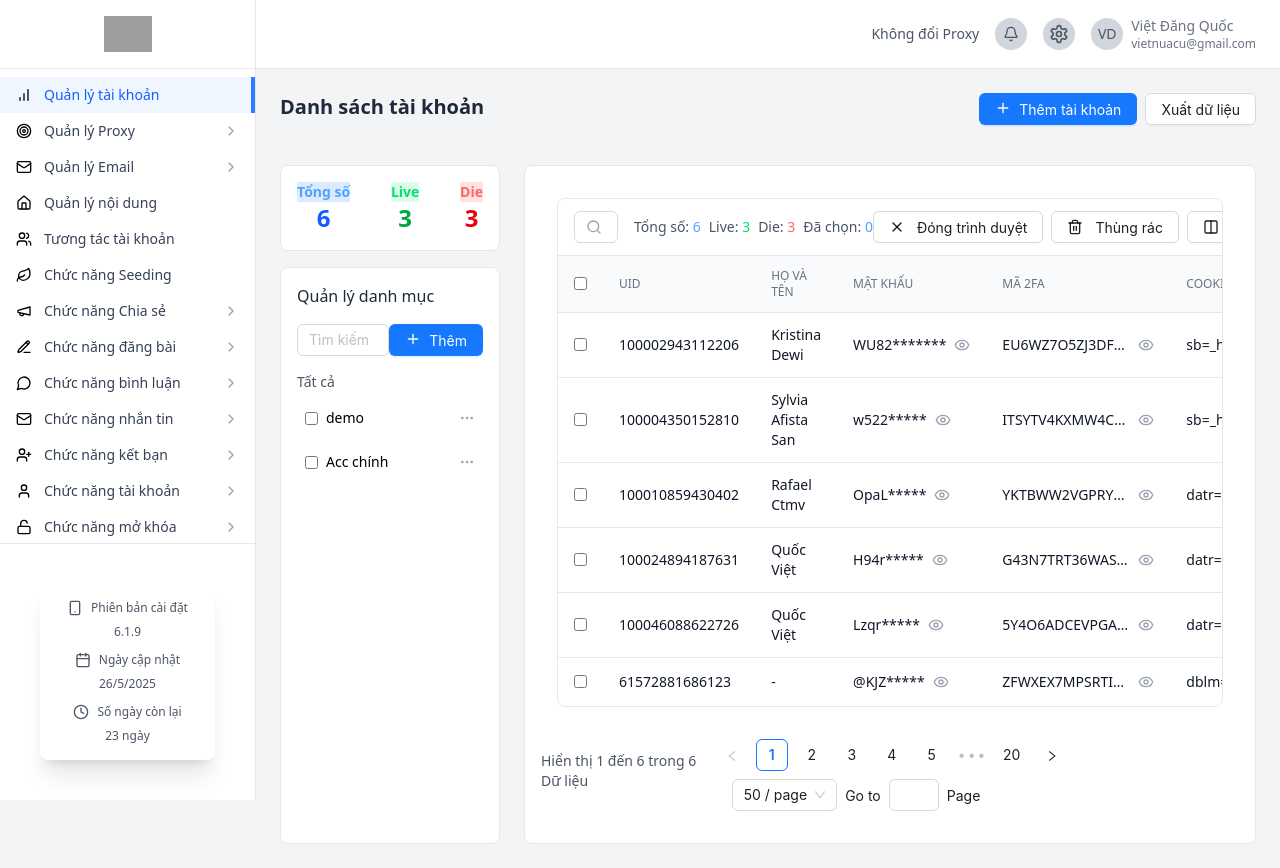
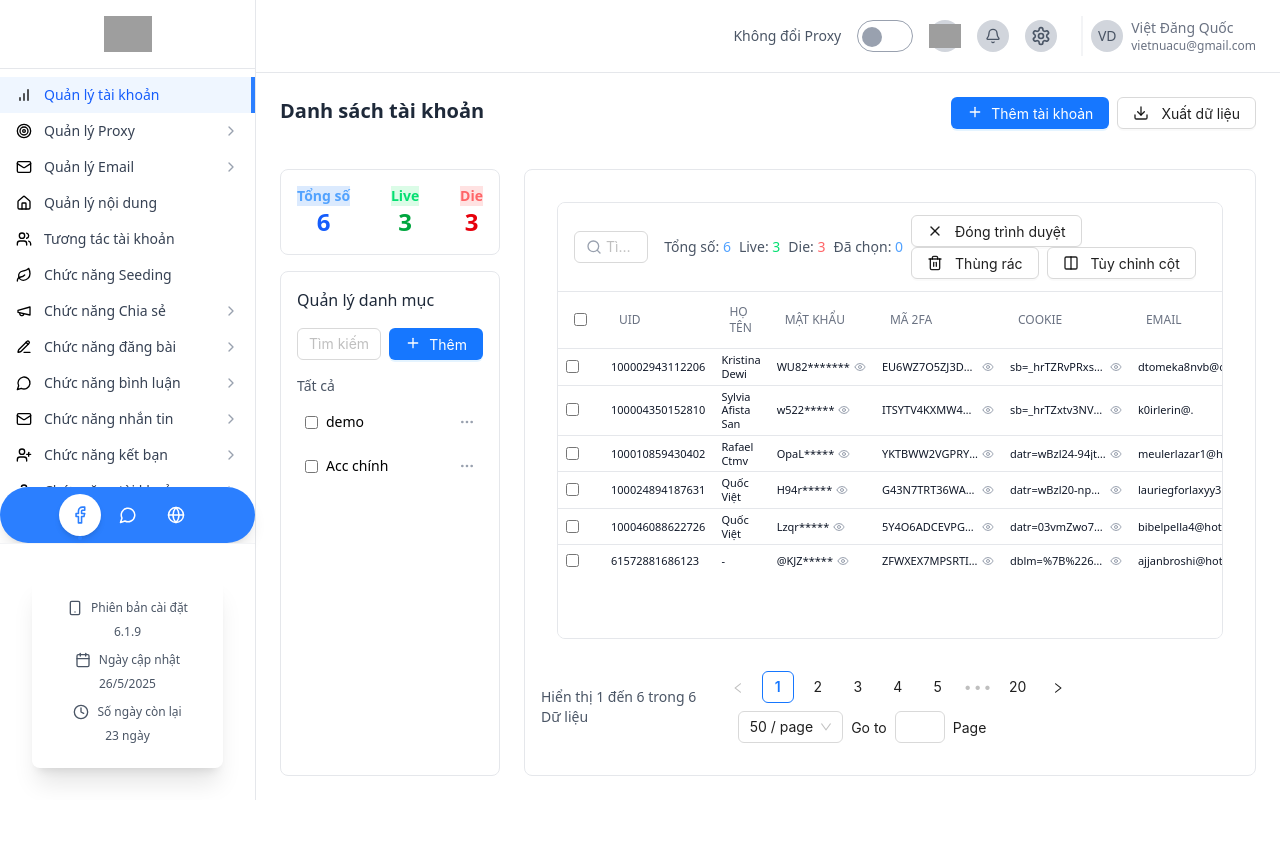
Before and after one commit to masterquanh06/intern-fe, a React (Vite) app: page / in a window 1280 px wide. After the commit the page ends 800 px from the top, so only its background shows below. Built offline with nearby package versions, Linux system fonts and the light colour scheme; grey boxes are pictures that could not be loaded.

Commit message:
almost done

```diff
--- a/src/App.tsx
+++ b/src/App.tsx
@@ -1,5 +1,5 @@
 import { Button } from 'antd';
-import { Plus } from 'lucide-react';
+import { Download, Plus } from 'lucide-react';
 import './App.css';
 import AccountsTable from './components/AccountTable';
 import AppHeader from './components/AppHeader';
@@ -10,7 +10,7 @@ import StatsCards from './components/StatCards';
 function App() {
 
   return (
-    <div className="flex bg-gray-100">
+    <div className="flex">
       <AppSidebar />
 
       <div className="flex-1 flex flex-col overflow-hidden">
@@ -25,7 +25,10 @@ function App() {
                 <Button type="primary" icon={<Plus className="w-4 h-4" />}>
                   Thêm tài khoản
                 </Button>
-                <Button>Xuất dữ liệu</Button>
+                <Button className="flex items-center space-x-1">
+                  <Download size={16} />
+                  <span>Xuất dữ liệu</span>
+                </Button>
 
               </div>
             </div>
--- a/src/components/AccountTable.tsx
+++ b/src/components/AccountTable.tsx
@@ -9,7 +9,7 @@ const accountsData = [
     password: 'WU82*******',
     twoFA: 'EU6WZ7O5ZJ3DF3CXBRP...',
     cookie: 'sb=_hrTZRvPRxsRgRuM_2...',
-        email: 'dtomeka8nvb@outlook.com'
+    email: 'dtomeka8nvb@outlook.com',
   },
   {
     uid: '100004350152810',
@@ -17,7 +17,7 @@ const accountsData = [
     password: 'w522*****',
     twoFA: 'ITSYTV4KXMW4C5XSL5...',
     cookie: 'sb=_hrTZxtv3NVD3tEZxC.dsankdsadjkashdjkasdhjkasdhkjasdhjkasdhjk,sadhjkasdhasdjkkjdhsajkdshajkdashjkdashjksahjksadhkjkdjashdjksahdjkashjkdashjkashjkashdjksahkdjashdjksahk..',
-        email: 'k0irlerin@.'
+    email: 'k0irlerin@.',
   },
   {
     uid: '100010859430402',
@@ -25,7 +25,7 @@ const accountsData = [
     password: 'OpaL*****',
     twoFA: 'YKTBWW2VGPRYWLH3E4...',
     cookie: 'datr=wBzl24-94jt2BzrTCjp...',
-        email: 'meulerlazar1@hotmail.com'
+    email: 'meulerlazar1@hotmail.com',
   },
   {
     uid: '100024894187631',
@@ -33,7 +33,7 @@ const accountsData = [
     password: 'H94r*****',
     twoFA: 'G43N7TRT36WASSVGZOV...',
     cookie: 'datr=wBzl20-npp_pCPHn...',
-        email: 'lauriegforlaxyy3@hotmail.com'
+    email: 'lauriegforlaxyy3@hotmail.com',
   },
   {
     uid: '100046088622726',
@@ -41,7 +41,7 @@ const accountsData = [
     password: 'Lzqr*****',
     twoFA: '5Y4O6ADCEVPGA6J3YTG...',
     cookie: 'datr=03vmZwo7qCc35SKl...',
-        email: 'bibelpella4@hotmail.com'
+    email: 'bibelpella4@hotmail.com',
   },
   {
     uid: '61572881686123',
@@ -49,10 +49,9 @@ const accountsData = [
     password: '@KJZ*****',
     twoFA: 'ZFWXEX7MPSRTI76BAML...',
     cookie: 'dblm=%7B%22615728816...',
-        email: 'ajjanbroshi@hotmail.comffffffffffffffffffffffffffffffffffffffffffffffffffffffffffffffffffffffffffffffffffffffffffffffffffffffffffffffffffffffff'
-    }
+    email: 'ajjanbroshi@hotmail.comffffffffffffffffffffffffffffffffffffffffffffffffffffffffffffffffffffffffffffffffffffffffffffffffffffffffffffffffffffffff',
+  },
 ];
-
 
 const AccountsTable = () => {
   const [currentPage, setCurrentPage] = useState(1);
@@ -62,22 +61,22 @@ const AccountsTable = () => {
       {/* Nội dung bảng */}
       <div className="flex-1 bg-white rounded-lg border border-gray-200 m-4 overflow-x-scroll">
         {/* Table Header */}
-                <div className="px-4 py-3 border-b border-gray-200">
-                    <div className="flex items-center justify-between">
-                        <div className="flex items-center space-x-4">
+        <div className="px-2 md:px-4 py-3 border-b border-gray-200">
+          <div className="flex flex-col md:flex-row md:items-center md:justify-between gap-2">
+            <div className="flex flex-col sm:flex-row items-stretch sm:items-center space-y-2 sm:space-y-0 sm:space-x-4">
               <Input
                 placeholder="Tìm kiếm"
                 prefix={<Search className="w-4 h-4 text-gray-400" />}
-                                className="w-64"
+                className="w-full sm:w-64"
               />
               <div className="flex items-center space-x-2 text-sm text-gray-600 whitespace-nowrap">
                 <span>Tổng số: <span className="text-blue-400">6</span></span>
                 <span>Live: <span className="text-green-400">3</span></span>
                 <span>Die: <span className="text-red-400">3</span></span>
-                                <span>Đã chọn:  <span className="text-blue-400">0</span></span>
+                <span>Đã chọn: <span className="text-blue-400">0</span></span>
               </div>
             </div>
-                        <div className="flex items-center space-x-2">
+            <div className="flex flex-wrap items-center space-x-2">
               <Button className="flex items-center space-x-1">
                 <X size={16} />
                 <span>Đóng trình duyệt</span>
@@ -95,49 +94,49 @@ const AccountsTable = () => {
         </div>
 
         {/* Table Content */}
-                <div className="">
-                    <table className="min-w-full divide-y divide-gray-200 select-none">
-                        <thead className="bg-gray-50">
+        <div>
+          <table className="min-w-[700px] md:min-w-full divide-y divide-gray-200 select-none caret-transparent">
+            <thead>
               <tr>
-                                <th className="px-4 py-3">
+                <th className="px-2 md:px-4 py-3">
                   <input type="checkbox" className="rounded" />
                 </th>
-                                <th className="px-4 py-3 text-left text-xs font-medium text-gray-500 uppercase">UID</th>
-                                <th className="px-4 py-3 text-left text-xs font-medium text-gray-500 uppercase">Họ và tên</th>
-                                <th className="px-4 py-3 text-left text-xs font-medium text-gray-500 uppercase">Mật khẩu</th>
-                                <th className="px-4 py-3 text-left text-xs font-medium text-gray-500 uppercase">Mã 2FA</th>
-                                <th className="px-4 py-3 text-left text-xs font-medium text-gray-500 uppercase">Cookie</th>
-                                <th className="px-4 py-3 text-left text-xs font-medium text-gray-500 uppercase">Email</th>
+                <th className="px-2 md:px-4 py-3 text-left text-xs font-medium text-gray-500 uppercase">UID</th>
+                <th className="px-2 md:px-4 py-3 text-left text-xs font-medium text-gray-500 uppercase">Họ tên</th>
+                <th className="px-2 md:px-4 py-3 text-left text-xs font-medium text-gray-500 uppercase">Mật khẩu</th>
+                <th className="px-2 md:px-4 py-3 text-left text-xs font-medium text-gray-500 uppercase">Mã 2FA</th>
+                <th className="px-2 md:px-4 py-3 text-left text-xs font-medium text-gray-500 uppercase">Cookie</th>
+                <th className="px-2 md:px-4 py-3 text-left text-xs font-medium text-gray-500 uppercase">Email</th>
               </tr>
             </thead>
-                        <tbody className="divide-y divide-gray-200 ">
+            <tbody className="divide-y divide-gray-200">
               {accountsData.map((account, index) => (
                 <tr key={index} className="hover:bg-gray-50">
-                                    <td className="px-4 py-3">
+                  <td className="px-2 py-1">
                     <input type="checkbox" className="rounded" />
                   </td>
-                                    <td className="px-4 py-3 text-sm text-gray-900 max-h-[100px] ">{account.uid}</td>
-                                    <td className="px-4 py-3 text-sm text-gray-900 max-h-[100px] ">{account.name}</td>
-                                    <td className="px-4 py-3 text-sm text-gray-900 max-h-[100px] ">
-                                        <div className="flex items-center space-x-2">
+                  <td className="px-2 py-1 text-[11px] text-gray-900 leading-tight">{account.uid}</td>
+                  <td className="px-2 py-1 text-[11px] text-gray-900 leading-tight">{account.name}</td>
+                  <td className="px-2 py-1 text-[11px] text-gray-900 leading-tight">
+                    <div className="flex items-center space-x-1">
                       <span>{account.password}</span>
-                                            <Eye className="w-4 h-4 text-gray-400 cursor-pointer" />
+                      <Eye className="w-3 h-3 text-gray-400 cursor-pointer" />
                     </div>
                   </td>
-                                    <td className="px-4 py-3 text-sm text-gray-900 max-h-[100px] ">
-                                        <div className="flex items-center space-x-2">
-                                            <span className="truncate max-w-32">{account.twoFA}</span>
-                                            <Eye className="w-4 h-4 text-gray-400 cursor-pointer" />
+                  <td className="px-2 py-1 text-[11px] text-gray-900 leading-tight">
+                    <div className="flex items-center space-x-1">
+                      <span className="truncate max-w-24">{account.twoFA}</span>
+                      <Eye className="w-3 h-3 text-gray-400 cursor-pointer" />
                     </div>
                   </td>
-                                    <td className="px-4 py-3 text-sm text-gray-900 max-h-[100px] ">
-                                        <div className="flex items-center space-x-2">
-                                            <span className="truncate max-w-32">{account.cookie}</span>
-                                            <Eye className="w-4 h-4 text-gray-400 cursor-pointer" />
+                  <td className="px-2 py-1 text-[11px] text-gray-900 leading-tight">
+                    <div className="flex items-center space-x-1">
+                      <span className="truncate max-w-24">{account.cookie}</span>
+                      <Eye className="w-3 h-3 text-gray-400 cursor-pointer" />
                     </div>
                   </td>
-                                    <td className="px-4 py-3 text-sm text-gray-900 max-h-[100px] ">
-                                        <span className="truncate max-w-32">{account.email}</span>
+                  <td className="px-2 py-1 text-[11px] text-gray-900 leading-tight">
+                    <span className="truncate max-w-24">{account.email}</span>
                   </td>
                 </tr>
               ))}
@@ -147,8 +146,8 @@ const AccountsTable = () => {
       </div>
 
       {/* Pagination luôn ở cuối */}
-            <div className="py-4 flex justify-between items-center bg-white ">
-                <div className="text-sm text-gray-600 mb-2">
+      <div className="py-4 flex flex-col md:flex-row justify-between items-center bg-white gap-2">
+        <div className="text-sm text-gray-600 mb-2 md:mb-0">
           Hiển thị 1 đến 6 trong 6 Dữ liệu
         </div>
         <Pagination
@@ -160,8 +159,6 @@ const AccountsTable = () => {
           onChange={(page) => setCurrentPage(page)}
         />
       </div>
-
-
     </div>
   );
 };
--- a/src/components/AppHeader.tsx
+++ b/src/components/AppHeader.tsx
@@ -1,31 +1,35 @@
 import { Bell, Settings } from "lucide-react";
 
 const AppHeader = () => {
+    return (
+        <div className="bg-white border-b border-gray-200 px-2 md:px-6 py-2 md:py-4">
+            <div className="flex flex-col md:flex-row md:items-center md:justify-between gap-2">
+                <div className="flex items-center space-x-4"></div>
+                <div className="flex flex-wrap items-center gap-2 md:space-x-4 md:gap-0">
+                    <span className="text-sm text-gray-600">Không đổi Proxy</span>
+                    <label className="relative inline-block w-12 md:w-14 h-7 md:h-8">
+                        <input type="checkbox" className="opacity-0 w-0 h-0" />
+                        <span className="absolute cursor-pointer inset-0 bg-white border border-gray-400 rounded-full transition-all duration-400 before:content-[''] before:absolute before:h-5 before:w-5 before:rounded-full before:left-1 before:bottom-1 before:bg-gray-400 before:transition-all before:duration-400 checked:bg-blue-500 checked:border-blue-500 checked:before:bg-white checked:before:translate-x-6 focus:ring-2 focus:ring-blue-500 focus:ring-opacity-50"></span>
+                    </label>
 
-
-    return (
-        <div className="bg-white border-b border-gray-200 px-6 py-4">
-            <div className="flex items-center justify-between">
-                <div className="flex items-center space-x-4">
-                </div>
-
-                <div className="flex items-center space-x-4">
-                    <span className="text-sm text-gray-600">Không đổi Proxy</span>
+                    <div className="w-8 h-8 rounded-full bg-gray-300 flex items-center justify-center">
+                        <img src="https://cdn-icons-png.flaticon.com/128/197/197473.png" alt="" />
+                    </div>
                     <div className="w-8 h-8 rounded-full bg-gray-300 flex items-center justify-center">
                         <Bell className="w-4 h-4 text-gray-600" />
                     </div>
                     <div className="w-8 h-8 rounded-full bg-gray-300 flex items-center justify-center">
                         <Settings className="w-5 h-5 text-gray-600 cursor-pointer" />
                     </div>
+
                     <div className="text-sm flex items-center space-x-2">
+                        <div className="w-[2px] h-10 bg-gray-100 mx-2"></div>
                         <div className="w-8 h-8 bg-gray-300 rounded-full flex items-center justify-center">
                             <span className="text-gray-600">VD</span>
-
                         </div>
-
                         <div className="flex flex-col items-start">
                             <div className="text-sm text-gray-500">Việt Đăng Quốc</div>
-                            <div className="text-xs text-gray-500">vietnuacu@gmail.com</div>
+                            <div className="text-xs text-gray-500 break-all">vietnuacu@gmail.com</div>
                         </div>
                     </div>
                 </div>
--- a/src/components/AppSideBar.tsx
+++ b/src/components/AppSideBar.tsx
@@ -3,6 +3,8 @@ import {
     Calendar,
     ChevronRight,
     Clock,
+    Facebook,
+    Globe,
     Home,
     Leaf,
     Mail,
@@ -14,8 +16,33 @@ import {
     Unlock,
     User,
     UserPlus,
-    Users
+    Users,
 } from 'lucide-react';
+import { useState } from 'react';
+
+const tabs = [
+    {
+        id: 'facebook',
+        icon: Facebook,
+        label: 'Facebook',
+        bgColor: 'bg-blue-500',
+        hoverColor: 'hover:bg-blue-600',
+    },
+    {
+        id: 'messenger',
+        icon: MessageCircle,
+        label: 'Messenger',
+        bgColor: 'bg-blue-400',
+        hoverColor: 'hover:bg-blue-500',
+    },
+    {
+        id: 'other',
+        icon: Globe,
+        label: 'Other',
+        bgColor: 'bg-gray-500',
+        hoverColor: 'hover:bg-gray-600',
+    },
+];
 
 const sidebarItems = [
     { icon: <BarChart size={16} />, label: 'Quản lý tài khoản', active: true },
@@ -30,10 +57,12 @@ const sidebarItems = [
     { icon: <Mail size={16} />, label: 'Chức năng nhắn tin', hasSubmenu: true },
     { icon: <UserPlus size={16} />, label: 'Chức năng kết bạn', hasSubmenu: true },
     { icon: <User size={16} />, label: 'Chức năng tài khoản', hasSubmenu: true },
-    { icon: <Unlock size={16} />, label: 'Chức năng mở khóa', hasSubmenu: true }
+    { icon: <Unlock size={16} />, label: 'Chức năng mở khóa', hasSubmenu: true },
 ];
 
 const AppSidebar = () => {
+    const [activeTab, setActiveTab] = useState('facebook');
+
     return (
         <div className="w-64 bg-white border-r border-gray-200 h-screen flex flex-col justify-between">
             {/* Logo */}
@@ -41,7 +70,7 @@ const AppSidebar = () => {
                 <img
                     src="https://mktcare.net/wp-content/uploads/2022/08/Logo-MKT-Tet-2.png"
                     alt="Logo"
-                    className="h-full object-contain"
+                    className="h-full object-contain "
                 />
             </div>
 
@@ -50,19 +79,19 @@ const AppSidebar = () => {
                 {sidebarItems.map((item, index) => (
                     <div
                         key={index}
-                        className={`px-4 py-2 cursor-pointer transition-all duration-200 ${item.active
-                            ? 'bg-blue-50 border-r-4 border-blue-500'
-                            : 'hover:bg-gray-50'
-                            }`}
+                        className={`
+              px-4 py-2 cursor-pointer transition-all duration-200
+              ${item.active ? 'bg-blue-50 border-r-4 border-blue-500' : 'hover:bg-gray-50'}
+            `}
                     >
                         <div className="flex items-center justify-between">
                             <div className="flex items-center space-x-3">
                                 <span>{item.icon}</span>
                                 <span
-                                    className={`text-sm ${item.active
-                                        ? 'text-blue-600 font-medium'
-                                        : 'text-gray-700'
-                                        }`}
+                                    className={`
+                    text-sm
+                    ${item.active ? 'text-blue-600 font-medium' : 'text-gray-700'}
+                  `}
                                 >
                                     {item.label}
                                 </span>
@@ -74,10 +103,36 @@ const AppSidebar = () => {
                     </div>
                 ))}
             </div>
+            <div className="inline-flex bg-blue-500 rounded-full px-auto shadow-lg w-full py-2 justify-center space-x-2">
+                {tabs.map((tab) => {
+                    const IconComponent = tab.icon;
+                    const isActive = activeTab === tab.id;
 
+                    return (
+                        <button
+                            key={tab.id}
+                            onClick={() => setActiveTab(tab.id)}
+                            className={`
+                  relative flex items-center justify-center w-10 h-10 rounded-full transition-all duration-200 ease-in-out
+                  ${isActive ? 'bg-white text-blue-500 shadow-md scale-105' : 'text-white hover:bg-white/20'}
+                `}
+                            aria-label={tab.label}
+                        >
+                            <IconComponent
+                                size={18}
+                                className={isActive ? 'text-blue-500' : 'text-white'}
+                            />
+                            {isActive && (
+                                <div className="absolute -bottom-1 left-1/2 transform -translate-x-1/2 w-1 h-1 bg-blue-500 rounded-full" />
+                            )}
+                        </button>
+                    );
+                })}
+            </div>
             {/* Footer Info */}
-            <div className="p-10 border-t border-gray-200 bg-white">
-                <div className="text-xs text-gray-600 space-y-3 shadow-xl rounded-lg p-4 ">
+            <div className="p-8 border-t border-gray-100 bg-white">
+
+                <div className="text-xs text-gray-600 space-y-3 shadow-xl rounded-lg p-6">
                     <div className="flex flex-col justify-between space-y-2 items-center">
                         <div className="flex items-center space-x-2">
                             <Smartphone size={16} />
--- a/src/components/CategoryManagement.tsx
+++ b/src/components/CategoryManagement.tsx
@@ -3,9 +3,9 @@ import { MoreHorizontal, Plus } from "lucide-react";
 
 const CategoryManagement = () => {
   return (
-    <div className="bg-white rounded-lg h-full p-4 border border-gray-200">
+    <div className="bg-white rounded-lg h-full p-2 md:p-4 border border-gray-200">
       <h3 className="font-medium text-gray-800 mb-4">Quản lý danh mục</h3>
-      <div className="flex space-x-2 mb-4">
+      <div className="flex flex-col sm:flex-row gap-2 mb-4">
         <Input placeholder="Tìm kiếm" className="flex-1" />
         <Button type="primary" icon={<Plus className="w-4 h-4" />}>
           Thêm
@@ -13,14 +13,14 @@ const CategoryManagement = () => {
       </div>
       <div className="space-y-2">
         <div className="text-sm text-gray-600 mb-2">Tất cả</div>
-        <div className="flex items-center justify-between p-2 hover:bg-gray-50 rounded">
+        <div className="flex flex-col sm:flex-row sm:items-center justify-between p-2 hover:bg-gray-50 rounded gap-2">
           <div className="flex items-center space-x-2">
             <input type="checkbox" className="rounded" />
             <span className="text-sm">demo</span>
           </div>
           <MoreHorizontal className="w-4 h-4 text-gray-400 cursor-pointer" />
         </div>
-        <div className="flex items-center justify-between p-2 hover:bg-gray-50 rounded">
+        <div className="flex flex-col sm:flex-row sm:items-center justify-between p-2 hover:bg-gray-50 rounded gap-2">
           <div className="flex items-center space-x-2">
             <input type="checkbox" className="rounded" />
             <span className="text-sm">Acc chính</span>
--- a/src/components/StatCards.tsx
+++ b/src/components/StatCards.tsx
@@ -1,7 +1,7 @@
 const StatsCards = () => {
   return (
-    <div className="flex justify-between items-center bg-white rounded-lg p-4 border border-gray-200  w-full mb-4">
-      <div className="flex flex-col items-center bg-blue">
+    <div className="flex flex-col sm:flex-row justify-between items-center bg-white rounded-lg p-2 md:p-4 border border-gray-200 w-full mb-4 gap-2">
+      <div className="flex flex-col items-center">
         <span className="text-sm font-semibold text-blue-400 bg-blue-100">Tổng số</span>
         <span className="text-2xl font-bold text-blue-600">6</span>
       </div>
```
Lines whose indentation alone changed are shown as unchanged.
